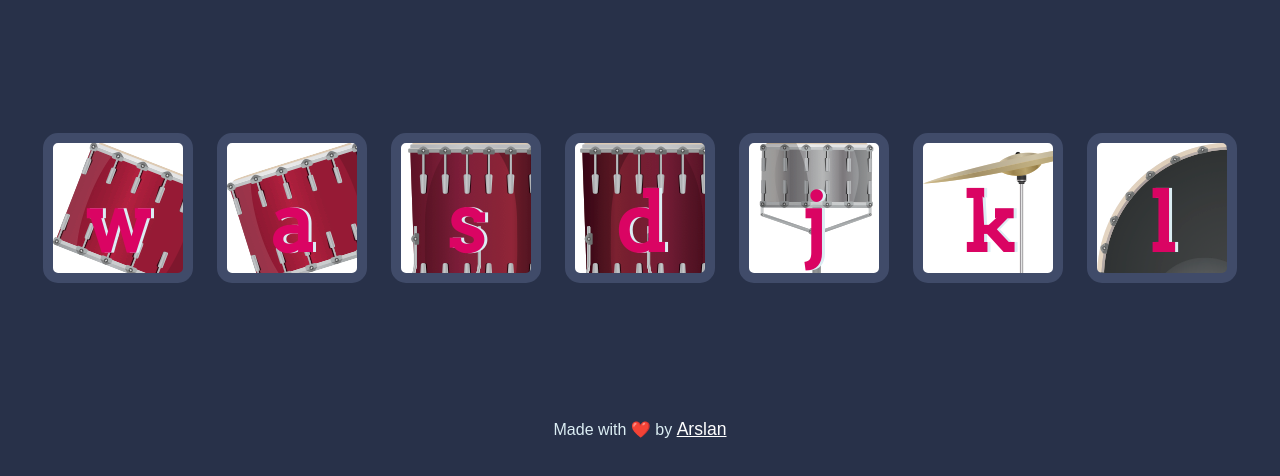
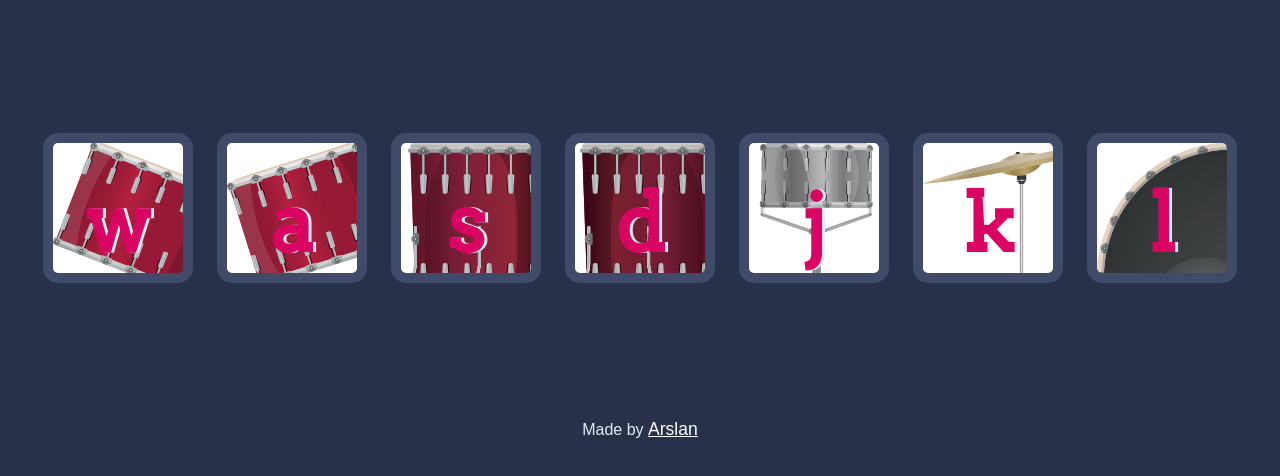
Before and after one commit to Arslan2591/drumKit, a plain HTML site: page index.html in a window 1280 px wide. Shown: the part 156-632 px from the top of the page. Drawn offline with Linux system fonts and the light colour scheme.

Commit message:
changed footer

```diff
--- a/index.html
+++ b/index.html
@@ -25,7 +25,7 @@
     <div class="container"></div>
 
     <footer>
-      Made with ❤️ by
+      Made by
       <a
         href="https://www.upwork.com/freelancers/~017edaf51113a6b2f2"
         target="_blank"
```
